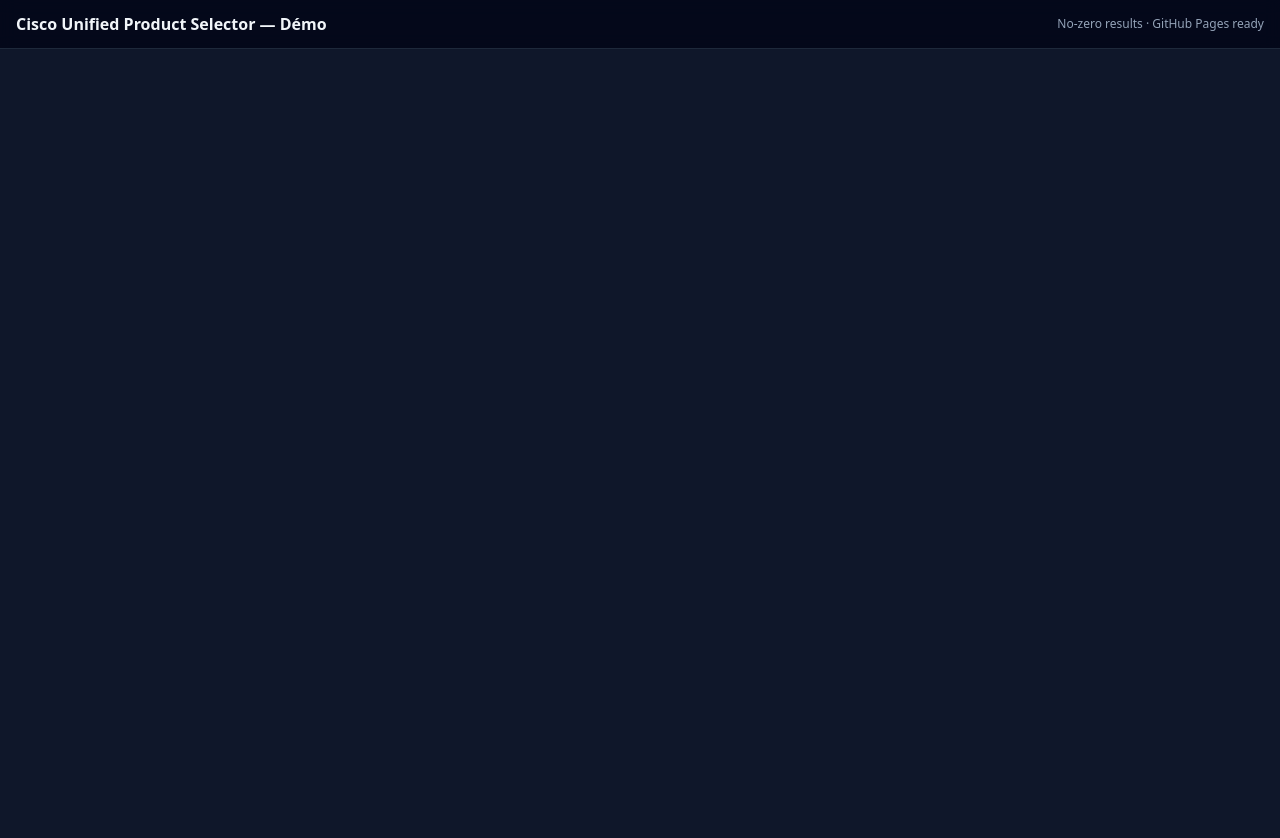
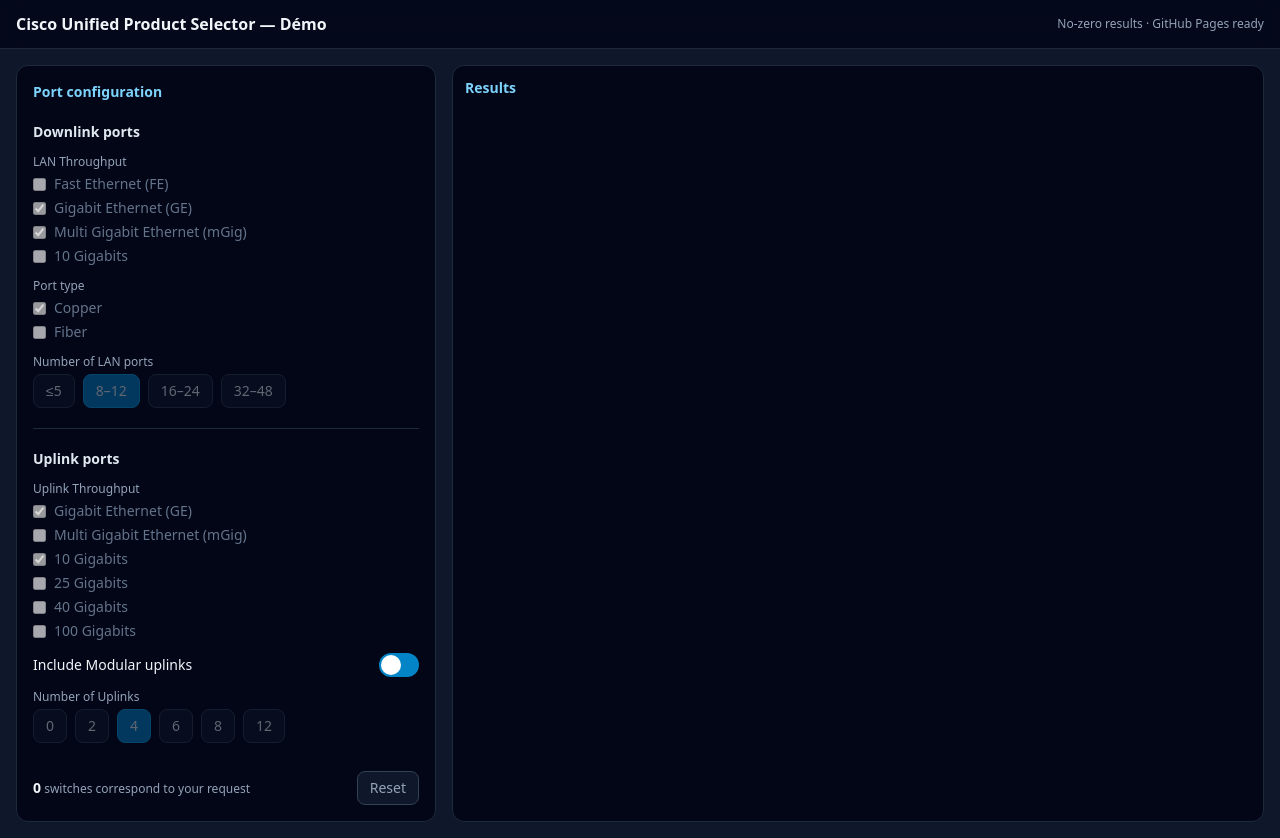
Before and after one commit to Varon2025/cisco-switch-selector, a plain HTML site: page index.html in a window 1280 px wide. Before the commit the page ends 800 px from the top, so only its background shows below. Drawn offline with nearby package versions, Linux system fonts and the light colour scheme.

Commit message:
Update index.html

```diff
--- a/index.html
+++ b/index.html
@@ -3,11 +3,10 @@
 <head>
   <meta charset="utf-8" />
   <meta name="viewport" content="width=device-width, initial-scale=1" />
-  <title>Cisco Switch Selector — No‑Zero Results</title>
-  <!-- Tailwind (beau, sans build) -->
+  <title>Cisco Unified Product Selector — Démo</title>
   <script src="https://cdn.tailwindcss.com"></script>
-  <!-- Vue 3 (CDN, compatible GitHub Pages) -->
   <script src="https://unpkg.com/vue@3/dist/vue.global.prod.js"></script>
+  <style>[v-cloak]{display:none}</style>
 </head>
 <body class="bg-slate-900 text-slate-100">
   <header class="sticky top-0 z-10 border-b border-slate-800 bg-slate-950/80 backdrop-blur px-4 py-3">
@@ -18,20 +17,19 @@
   </header>
 
   <main id="app" class="max-w-7xl mx-auto p-4 grid lg:grid-cols-[420px,1fr] gap-4" v-cloak>
-    <!-- Panneau filtres -->
+    <!-- Filtres -->
     <aside class="bg-slate-950 border border-slate-800 rounded-xl p-4 space-y-5">
       <h2 class="text-sm font-semibold text-sky-300">Port configuration</h2>
 
-      <!-- DOWNLINKS -->
+      <!-- Downlink -->
       <section class="space-y-3">
         <h3 class="text-sm font-semibold text-slate-200">Downlink ports</h3>
 
-        <!-- Lan Throughput (downlink) -->
+        <!-- Lan Throughput -->
         <div>
           <div class="text-xs text-slate-400 mb-1">LAN Throughput</div>
           <div class="flex flex-col gap-1 text-sm">
-            <label class="inline-flex items-center gap-2"
-                   v-for="t in throughputOptions" :key="'lan_'+t.value">
+            <label class="inline-flex items-center gap-2" v-for="t in throughputOptions" :key="'lan_'+t.value">
               <input type="checkbox" class="rounded"
                      :checked="filters.lan.has(t.value)"
                      :disabled="!availability.lan.has(t.value)"
@@ -41,11 +39,11 @@
           </div>
         </div>
 
-        <!-- Port type -->
+        <!-- Port type (⚠️ ligne corrigée :key) -->
         <div>
           <div class="text-xs text-slate-400 mb-1">Port type</div>
           <div class="flex flex-col gap-1 text-sm">
-            <label class="inline-flex items-center gap-2" v-for="t in portTypeOptions" :key="'ptype_'+t.value'">
+            <label class="inline-flex items-center gap-2" v-for="t in portTypeOptions" :key="'ptype_'+t.value">
               <input type="checkbox" class="rounded"
                      :checked="filters.portTypes.has(t.value)"
                      :disabled="!availability.portTypes.has(t.value)"
@@ -55,7 +53,7 @@
           </div>
         </div>
 
-        <!-- Number of LAN ports (buckets) -->
+        <!-- Buckets de ports -->
         <div>
           <div class="text-xs text-slate-400 mb-1">Number of LAN ports</div>
           <div class="flex flex-wrap gap-2">
@@ -75,16 +73,14 @@
 
       <hr class="border-slate-800" />
 
-      <!-- UPLINKS -->
+      <!-- Uplinks -->
       <section class="space-y-3">
         <h3 class="text-sm font-semibold text-slate-200">Uplink ports</h3>
 
-        <!-- Uplink Throughput -->
         <div>
           <div class="text-xs text-slate-400 mb-1">Uplink Throughput</div>
           <div class="flex flex-col gap-1 text-sm">
-            <label class="inline-flex items-center gap-2"
-                   v-for="t in uplinkThroughputOptions" :key="'upl_'+t.value">
+            <label class="inline-flex items-center gap-2" v-for="t in uplinkThroughputOptions" :key="'upl_'+t.value">
               <input type="checkbox" class="rounded"
                      :checked="filters.uplinks.has(t.value)"
                      :disabled="!availability.uplinks.has(t.value)"
@@ -94,25 +90,16 @@
           </div>
         </div>
 
-        <!-- Include Modular uplinks -->
         <div class="flex items-center justify-between">
           <span class="text-sm">Include Modular uplinks</span>
-          <div class="flex items-center gap-2">
-            <span class="text-xs text-slate-400">No, fixed only</span>
           <label class="inline-flex items-center cursor-pointer">
-              <input type="checkbox" class="sr-only peer"
-                     :checked="filters.modular"
-                     :disabled="!availability.modular"
-                     @change="filters.modular = !filters.modular" />
+            <input type="checkbox" class="sr-only peer" :checked="filters.modular" :disabled="!availability.modular" @change="filters.modular = !filters.modular" />
             <div class="w-10 h-6 bg-slate-700 peer-checked:bg-sky-600 rounded-full relative transition">
               <div class="absolute top-0.5 left-0.5 w-5 h-5 bg-white rounded-full transition peer-checked:translate-x-4"></div>
             </div>
           </label>
-            <span class="text-xs text-slate-400">Yes</span>
-          </div>
         </div>
 
-        <!-- Number of uplinks -->
         <div>
           <div class="text-xs text-slate-400 mb-1">Number of Uplinks</div>
           <div class="flex flex-wrap gap-2">
@@ -155,67 +142,45 @@
     </section>
   </main>
 
-  <style>[v-cloak]{display:none}</style>
   <script>
   const { createApp, reactive, computed } = Vue;
 
-  // --- Démo de données (remplace par ton export) ---
   const PRODUCTS = [
-    // Catalyst
     { sku:'C9200-24P-E', name:'Catalyst 9200 24P PoE+', family:'Catalyst', series:'C9200',
-      ports_access:24,
-      downlink:{ throughput:'GE', type:'Copper' },
-      uplink:{ types:['SFP'], count:4, modular:false, throughput:['1G'] },
-      os:'IOS-XE' },
+      ports_access:24, downlink:{ throughput:'GE', type:'Copper' },
+      uplink:{ types:['SFP'], count:4, modular:false, throughput:['1G'] }, os:'IOS-XE' },
     { sku:'C9300-24U-E', name:'Catalyst 9300 24U UPOE', family:'Catalyst', series:'C9300',
-      ports_access:24,
-      downlink:{ throughput:'mGig', type:'Copper' },
-      uplink:{ types:['SFP+'], count:4, modular:true, throughput:['10G'] },
-      os:'IOS-XE' },
+      ports_access:24, downlink:{ throughput:'mGig', type:'Copper' },
+      uplink:{ types:['SFP+'], count:4, modular:true, throughput:['10G'] }, os:'IOS-XE' },
     { sku:'C9300-48T-E', name:'Catalyst 9300 48T Data', family:'Catalyst', series:'C9300',
-      ports_access:48,
-      downlink:{ throughput:'GE', type:'Copper' },
-      uplink:{ types:['SFP+'], count:4, modular:false, throughput:['10G'] },
-      os:'IOS-XE' },
-    // Meraki
+      ports_access:48, downlink:{ throughput:'GE', type:'Copper' },
+      uplink:{ types:['SFP+'], count:4, modular:false, throughput:['10G'] }, os:'IOS-XE' },
     { sku:'MS225-24P-HW', name:'Meraki MS225-24P', family:'Meraki', series:'MS225',
-      ports_access:24,
-      downlink:{ throughput:'GE', type:'Copper' },
-      uplink:{ types:['SFP+'], count:4, modular:false, throughput:['10G'] },
-      os:'Meraki OS' },
+      ports_access:24, downlink:{ throughput:'GE', type:'Copper' },
+      uplink:{ types:['SFP+'], count:4, modular:false, throughput:['10G'] }, os:'Meraki OS' },
     { sku:'MS390-24UX-HW', name:'Meraki MS390-24UX', family:'Meraki', series:'MS390',
-      ports_access:24,
-      downlink:{ throughput:'mGig', type:'Copper' },
-      uplink:{ types:['SFP+'], count:4, modular:true, throughput:['10G'] },
-      os:'Meraki OS' },
+      ports_access:24, downlink:{ throughput:'mGig', type:'Copper' },
+      uplink:{ types:['SFP+'], count:4, modular:true, throughput:['10G'] }, os:'Meraki OS' },
     { sku:'MS120-8LP-HW', name:'Meraki MS120-8LP', family:'Meraki', series:'MS120',
-      ports_access:8,
-      downlink:{ throughput:'GE', type:'Copper' },
-      uplink:{ types:['SFP'], count:2, modular:false, throughput:['1G'] },
-      os:'Meraki OS' },
-    // Small Business
+      ports_access:8, downlink:{ throughput:'GE', type:'Copper' },
+      uplink:{ types:['SFP'], count:2, modular:false, throughput:['1G'] }, os:'Meraki OS' },
     { sku:'CBS350-24P-4X', name:'Business 350 24P-4X', family:'Small Business', series:'CBS350',
-      ports_access:24,
-      downlink:{ throughput:'GE', type:'Copper' },
-      uplink:{ types:['SFP+'], count:4, modular:false, throughput:['10G'] },
-      os:'Business OS' },
+      ports_access:24, downlink:{ throughput:'GE', type:'Copper' },
+      uplink:{ types:['SFP+'], count:4, modular:false, throughput:['10G'] }, os:'Business OS' },
     { sku:'CBS220-8T-2G', name:'Business 220 8T-2G', family:'Small Business', series:'CBS220',
-      ports_access:8,
-      downlink:{ throughput:'GE', type:'Copper' },
-      uplink:{ types:['SFP'], count:2, modular:false, throughput:['1G'] },
-      os:'Business OS' }
+      ports_access:8, downlink:{ throughput:'GE', type:'Copper' },
+      uplink:{ types:['SFP'], count:2, modular:false, throughput:['1G'] }, os:'Business OS' }
   ];
 
-  // Options affichées (tu peux en ajouter)
   const throughputOptions = [
     { value:'FE', label:'Fast Ethernet (FE)' },
     { value:'GE', label:'Gigabit Ethernet (GE)' },
     { value:'mGig', label:'Multi Gigabit Ethernet (mGig)' },
-    { value:'10G', label:'10 Gigabits' },   // côté downlink, certains châssis/linecards
+    { value:'10G', label:'10 Gigabits' }
   ];
   const portTypeOptions = [
     { value:'Copper', label:'Copper' },
-    { value:'Fiber',  label:'Fiber'  },
+    { value:'Fiber',  label:'Fiber'  }
   ];
   const uplinkThroughputOptions = [
     { value:'GE',  label:'Gigabit Ethernet (GE)' },
@@ -234,9 +199,8 @@
 
   createApp({
     setup(){
-      // Filtres (ensembles pour cocher/décocher) — no zero results: on désactive à l’affichage
       const filters = reactive({
-        lan: new Set(['GE','mGig']),              // ex. valeurs cochées par défaut
+        lan: new Set(['GE','mGig']),
         portTypes: new Set(['Copper']),
         lanPorts: '8_12',
         uplinks: new Set(['GE','10G']),
@@ -244,47 +208,33 @@
         numUplinks: 4
       });
 
-      // Résultats filtrés
       const results = computed(() => PRODUCTS.filter(p => {
-        // Downlink throughput
         if(filters.lan.size && !filters.lan.has(p.downlink.throughput)) return false;
-        // Port type
         if(filters.portTypes.size && !filters.portTypes.has(p.downlink.type)) return false;
-        // Ports bucket
         const bucket = portBuckets.find(b => b.key === filters.lanPorts);
         if(bucket && !bucket.matches(p.ports_access)) return false;
-        // Uplink throughput (produit contient tableau p.uplink.throughput)
         if(filters.uplinks.size){
           const ok = p.uplink.throughput.some(t => filters.uplinks.has(t));
           if(!ok) return false;
         }
-        // Modular
         if(filters.modular && !p.uplink.modular) return false;
-        // Num uplinks exact
         if(typeof filters.numUplinks==='number' && p.uplink.count !== filters.numUplinks) return false;
         return true;
       }));
 
-      // Disponibilités dynamiques (ce qui reste possible compte tenu des filtres actifs)
       const availability = computed(() => {
-        // Helper: “projection” sur une dimension, en ignorant la dimension en cours (no-zero lookahead)
-        // Ici simple: on calcule depuis la liste filtrée actuelle (ça suffit pour désactiver les impossibles).
         const r = results.value;
         const lan = new Set(r.map(p => p.downlink.throughput));
         const portTypes = new Set(r.map(p => p.downlink.type));
         const lanPorts = new Set(portBuckets.filter(b => r.some(p => b.matches(p.ports_access))).map(b => b.key));
         const uplinks = new Set(r.flatMap(p => p.uplink.throughput));
         const numUplinks = new Set(r.map(p => p.uplink.count));
-        const modular = r.some(p => p.uplink.modular); // bool global
+        const modular = r.some(p => p.uplink.modular);
         return { lan, portTypes, lanPorts, uplinks, numUplinks, modular };
       });
 
-      // Utilitaires
-      function toggleSet(set, value){
-        if(set.has(value)) set.delete(value); else set.add(value);
-      }
+      function toggleSet(set, value){ set.has(value) ? set.delete(value) : set.add(value); }
       function selectExclusive(key, value){
-        // Si l’option est indisponible, on ne fait rien
         if(key==='lanPorts' && !availability.value.lanPorts.has(value)) return;
         if(key==='numUplinks' && !availability.value.numUplinks.has(value)) return;
         filters[key] = value;
@@ -297,12 +247,9 @@
         filters.modular    = true;
         filters.numUplinks = 4;
       }
-
-      return {
-        filters, results, availability,
+      return { filters, results, availability,
                throughputOptions, portTypeOptions, uplinkThroughputOptions, portBuckets,
-        toggleSet, selectExclusive, reset
-      };
+               toggleSet, selectExclusive, reset };
     }
   }).mount('#app');
   </script>
```
Lines whose indentation alone changed are shown as unchanged.
